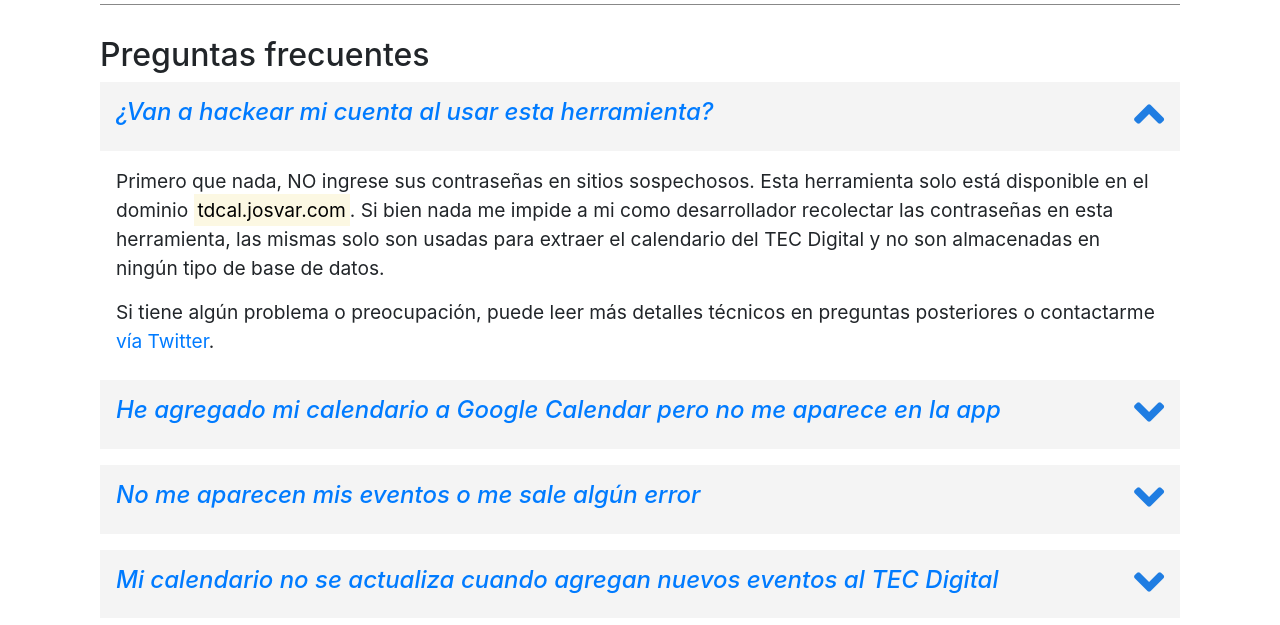
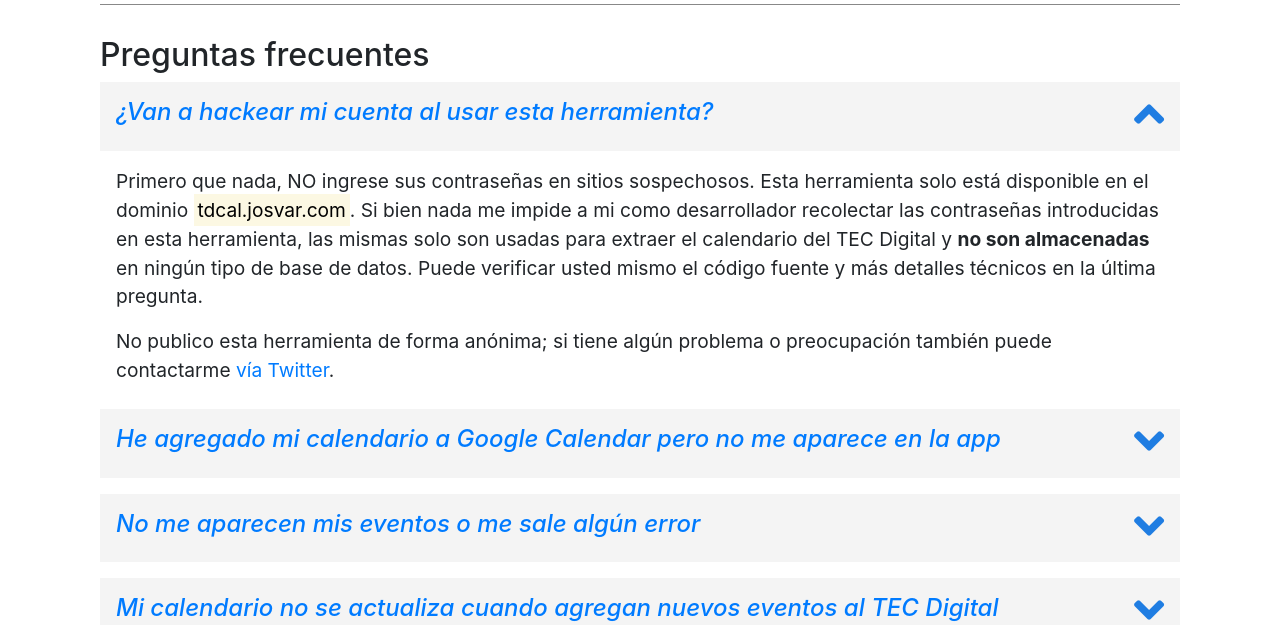
Before and after one commit to JosephTico/TEC-Digital-File-Exporter, a Flask app: page / in a window 1280 px wide, after a click on "¿Van a hackear mi cuenta al usar esta herramienta?". Shown: the part 360-985 px from the top of the page. Run offline with Flask 2, Linux system fonts and the light colour scheme; some libraries are stand-ins or nearby versions.

Commit message:
Cambios en redacción de preguntas frecuentes

```diff
--- a/templates/index.html
+++ b/templates/index.html
@@ -109,7 +109,7 @@
                         <p>
                             <a id="cal-google" class="btn btn-primary btn-lg btn-block" target="_blank" href="https://calendar.google.com/calendar/u/0/r?cid=" role="button"><i class="fab fa-google"></i> Agregar a Google Calendar</a>
                             <a id="cal-webcal" class="btn btn-primary btn-lg btn-block" target="_blank" href="webcal://" role="button"><i class="fab fa-apple"></i> Agregar a calendario de Apple</a>
-                            <a id="cal-outlook" class="btn btn-primary btn-lg btn-block" target="_blank" href="https://outlook.live.com/calendar/0/addcalendar" role="button" onclick="alert('Asegúrse de copiar la URL del calendario y luego péguela en la opción Suscribirse desde la web')"><i class="fab fa-microsoft"></i> Agregar a Outlook.com</a>
+                            <a id="cal-outlook" class="btn btn-primary btn-lg btn-block" target="_blank" href="https://outlook.live.com/calendar/0/addcalendar" role="button" onclick="alert('Asegúrse de copiar la URL del calendario y luego péguela en la opción Suscribirse desde la web en la versión de escritorio de Outlook.com.')"><i class="fab fa-microsoft"></i> Agregar a Outlook.com</a>
                             <a id="cal-ics" class="btn btn-primary btn-lg btn-block" download href="#" role="button"><i class="fa fa-download"></i> Descargar .ics para agregar manualmente*</a>
                             <p><i>*Nota: si descarga el archivo .ics para importarlo manualmente deberá volver a repetir este proceso cada vez que quiera actualizar los eventos, por eso son preferibles las otras opciones.</i></p>
                         </p>
@@ -133,8 +133,9 @@
                                             <div id="collapse0" class="panel-collapse collapse" role="tabpanel" aria-labelledby="heading0">
                                                 <div class="panel-body px-3 mb-4">
                                                     <p>Primero que nada, NO ingrese sus contraseñas en sitios sospechosos. Esta herramienta solo está disponible en el dominio <mark>tdcal.josvar.com</mark>. Si bien nada me impide a mi como desarrollador recolectar
-                                                        las contraseñas en esta herramienta, las mismas solo son usadas para extraer el calendario del TEC Digital y no son almacenadas en ningún tipo de base de datos.</p>
-                                                    <p>Si tiene algún problema o preocupación, puede leer más detalles técnicos en preguntas posteriores o contactarme <a href="https://twitter.com/JosephTico" target="_blank">vía Twitter</a>.</p>
+                                                        las contraseñas introducidas en esta herramienta, las mismas solo son usadas para extraer el calendario del TEC Digital y <strong>no son almacenadas</strong> en ningún tipo de base de datos. Puede
+                                                        verificar usted mismo el código fuente y más detalles técnicos en la última pregunta.</p>
+                                                    <p>No publico esta herramienta de forma anónima; si tiene algún problema o preocupación también puede contactarme <a href="https://twitter.com/JosephTico" target="_blank">vía Twitter</a>.</p>
                                                 </div>
                                             </div>
                                         </div>
@@ -149,8 +150,10 @@
                                             </div>
                                             <div id="collapse1" class="panel-collapse collapse" role="tabpanel" aria-labelledby="heading1">
                                                 <div class="panel-body px-3 mb-4">
-                                                    <p>Después de agregar el calendario a Google Calendar, para que aparezca en la app debe irse a los ajustes de la app en su teléfono, luego seleccionar el calendario <mark>TEC Digital</mark> (puede necesitar
-                                                        tocar en "Mostrar más) y habilite la opción de sincronización. En esta pantalla también puede habilitar notificaciones para los eventos.</p>
+                                                    <p>Después de agregar el calendario a Google Calendar, para que aparezca en la aplicación debe irse a los <mark>ajustes</mark> de la app de Google Calendar en su dispositivo, luego seleccionar el calendario
+                                                        <mark>TEC Digital</mark> (puede necesitar tocar en <mark>Mostrar más</mark>) y habilite la opción de <mark>sincronización</mark>. En esta pantalla también puede habilitar notificaciones para los
+                                                        eventos.
+                                                    </p>
                                                 </div>
                                             </div>
                                         </div>
@@ -165,8 +168,9 @@
                                             </div>
                                             <div id="collapse11" class="panel-collapse collapse" role="tabpanel" aria-labelledby="heading11">
                                                 <div class="panel-body px-3 mb-4">
-                                                    <p>Lo más probable es que haya ingresado el usuario o contraseña mal, para verificarlo ingrese manualmente a la <mark>URL del calendario</mark> y verifique que se descargue un archivo .ics sin que aparezca
-                                                        algún error. También es posible que el TEC Digital esté caído..</p>
+                                                    <p>Asegúrese de refrescar los eventos en su aplicación de calendario. Puede durar unos minutos en descargar los datos más recientes del servidor. También es posible que el TEC Digital esté caído y no se
+                                                        pueda generar el calendario.</p>
+                                                    <p>En caso de que le aparezca algún mensaje de error específico, por favor hágamelo saber <a href="https://twitter.com/JosephTico" target="_blank">vía Twitter</a>.</p>
                                                 </div>
                                             </div>
                                         </div>
@@ -181,8 +185,8 @@
                                             </div>
                                             <div id="collapse2" class="panel-collapse collapse" role="tabpanel" aria-labelledby="heading2">
                                                 <div class="panel-body px-3 mb-4">
-                                                    <p>La frecuencia con la que se actualiza su calendario dependerá de la plataforma. En los calendarios de Apple puede elegir la frecuencia al agregar el calendario, pero en Google Calendar los calendarios
-                                                        externos siempre se actualizan cada 8 horas aproximadamente.</p>
+                                                    <p>La frecuencia con la que se actualiza su calendario dependerá de la plataforma que esté usando. En los calendarios de Apple puede elegir la frecuencia al agregar el calendario, pero en Google Calendar
+                                                        los calendarios externos siempre se actualizan cada 8 horas aproximadamente.</p>
                                                 </div>
                                             </div>
                                         </div>
@@ -197,8 +201,8 @@
                                             </div>
                                             <div id="collapse3" class="panel-collapse collapse" role="tabpanel" aria-labelledby="heading3">
                                                 <div class="panel-body px-3 mb-4">
-                                                    <p>Lamento lo sucedido. Si surge algún problema o error puede contactarme <a href="https://twitter.com/JosephTico" target="_blank">vía Twitter</a> <i>(aunque lo más probable es que no sea culpa de esta
-                                                        herramienta)</i>.</p>
+                                                    <p>Si surge algún problema o error puede contactarme <a href="https://twitter.com/JosephTico" target="_blank">vía Twitter</a> para tratar de arreglarlo. No me hago responsable por conflictos internacionales
+                                                        que puedan iniciar por esta herramienta.</p>
                                                 </div>
                                             </div>
                                         </div>
@@ -213,14 +217,16 @@
                                             </div>
                                             <div id="collapse4" class="panel-collapse collapse" role="tabpanel" aria-labelledby="heading4">
                                                 <div class="panel-body px-3 mb-4">
-                                                    <p>Si llegó hasta acá es porque es un nerd y le interesa saber cómo funciona o todavía no confía en mi para darme su contraseña del TEC Digital, lo cual es más que entendible.</p>
-                                                    <p>Lo que hace este servicio es iniciar sesión por usted en el TEC Digital, ir a su calendario y convertirlo en un formato compatible con la mayoría de aplicaciones de calendario. Como mencioné anteriormente,
-                                                        las contraseñas no son almacenadas en el servidor y son descartadas apenas se genera el calendario.</p>
-                                                    <p>Al ingresar su usuario y contraseña en el formulario de esta página, se genera un token o código JWT encriptado que contiene su usuario y contraseña y solo puede ser desencriptado por esta herramienta,
-                                                        por lo que incluso si comparte la URL del calendario con alguien más, esa persona no será capaz de obtener sus credenciales, ni siquiera Google o Apple. Estos tokens tampoco son almacenados en el
-                                                        servidor, ninguna información personal o identificable es almacenada.</p>
+                                                    <p>Si llegó hasta acá es porque es un nerd y le interesa saber cómo funciona o todavía no confía en mi lo suficiente para darme su contraseña del TEC Digital, lo cual es más que entendible.</p>
+                                                    <p>Como mencioné anteriormente no publico esto de forma anónima. Doy fé de que el código desplegado en la herramienta en línea <code>tdcal.josvar.com</code> es exactamente el mismo disponible en GitHub
+                                                        y no se recolectan datos de forma maliciosa.</p>
+                                                    <p>Lo que hace este servicio es iniciar sesión por usted en el TEC Digital, ir a su calendario y convertirlo en un formato compatible con la mayoría de aplicaciones de calendario (iCalendar). Las contraseñas
+                                                        no son almacenadas en el servidor y son descartadas apenas se genera el calendario.</p>
+                                                    <p>Al ingresar su usuario y contraseña en el formulario de esta página, se genera un token JWT encriptado que contiene su usuario y contraseña, el cual solo puede ser desencriptado por el servidor que genera
+                                                        el calendario, por lo que incluso si comparte la URL del calendario con alguien más, esa persona no será capaz de obtener su usuario o contraseña, ni siquiera Google o Apple. Estos tokens tampoco
+                                                        son almacenados en el servidor, ninguna información personal o identificable es almacenada.</p>
                                                     <p>Esta herramienta fue programada con Python y se despliega mediante <a href="https://cloud.google.com/run?hl=es" target="_blank">Google Cloud Run</a>. Si lo desea, puede usted mismo desplegar su propia
-                                                        instancia privada si no confía en mi o también acceder al código fuente en GitHub. El código se libera bajo una licencia <a href="https://www.gnu.org/licenses/agpl-3.0.html" target="_blank">GNU AGPLv3</a>.</p>
+                                                        instancia privada si no confía en esta versión y también acceder al código fuente en GitHub. El código se libera bajo una licencia <a href="https://www.gnu.org/licenses/agpl-3.0.html" target="_blank">GNU AGPLv3</a>.</p>
                                                     <a class="btn btn-primary" href="https://github.com/JosephTico/TEC-Digital-Calendar-Exporter" role="button">Ver código fuente en GitHub</a>
 
                                                     <a href="https://console.cloud.google.com/cloudshell/editor?shellonly=true&amp;cloudshell_image=gcr.io/cloudrun/button&amp;cloudshell_git_repo=https://github.com/JosephTico/TEC-Digital-Calendar-Exporter.git"><img src="https://storage.googleapis.com/cloudrun/button.svg" alt="Run on Google Cloud"></a>
```
